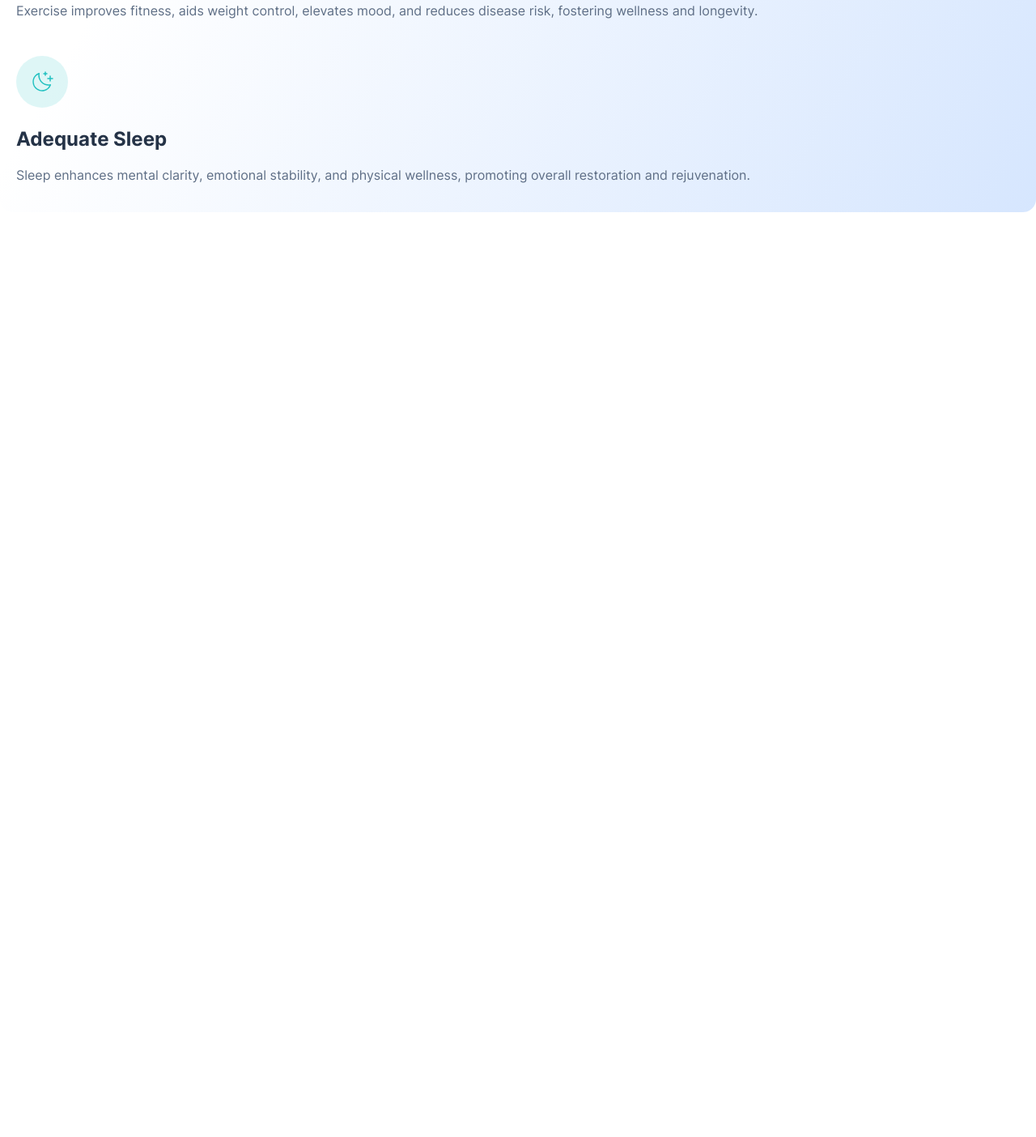
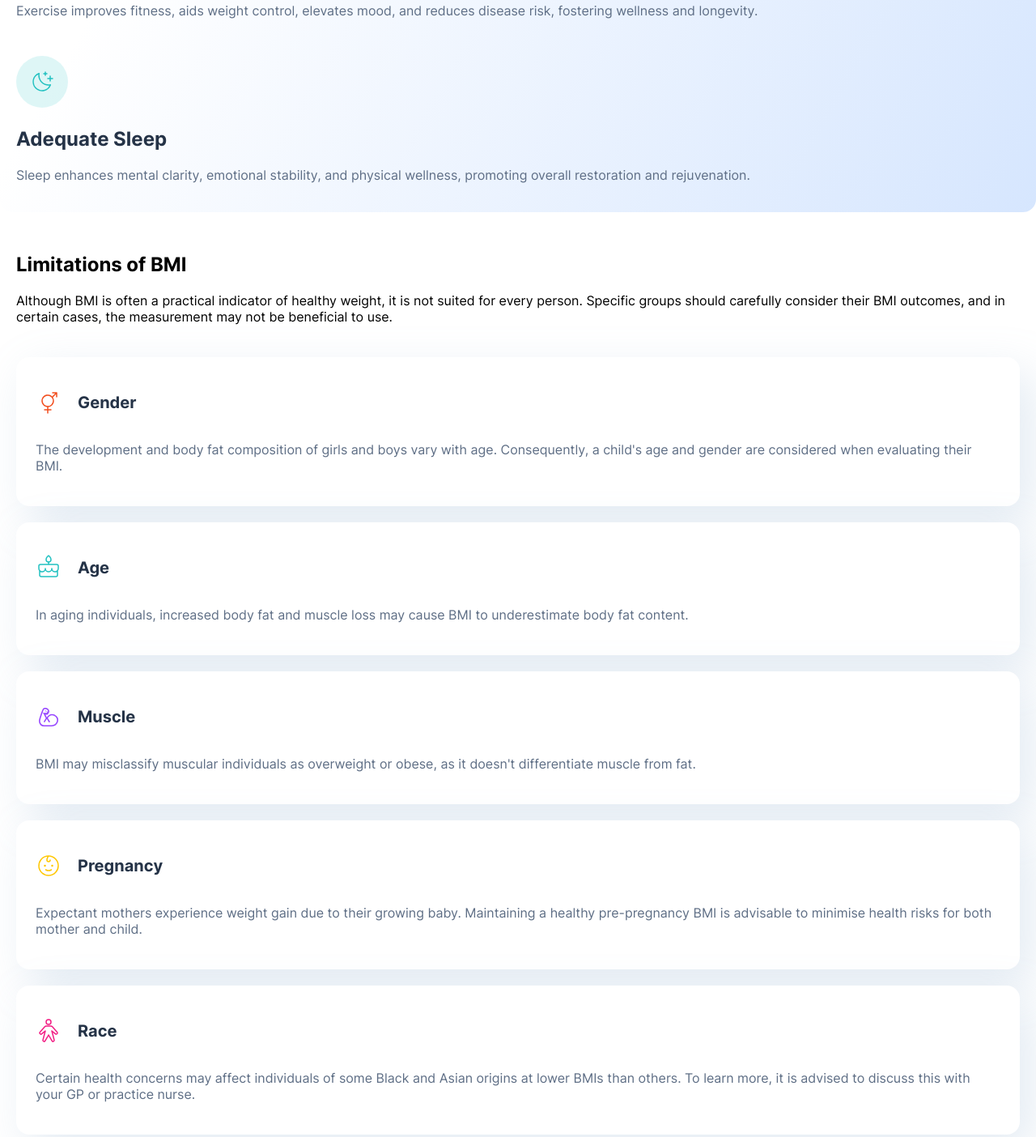
Before and after one commit to joshhovis/BMI-Calculator, a plain HTML site: page index.html in a window 1280 px wide. Shown: the part 2513-3917 px from the top of the page at 81% size. Before the commit the page ends 2825 px from the top, so only its background shows below. Drawn offline with Linux system fonts and the light colour scheme.

Commit message:
Add html and styling for limitations section

```diff
--- a/app.css
+++ b/app.css
@@ -277,3 +277,42 @@ body, html {
 .tips p {
     color: #5e6e85;
 }
+
+.limitations {
+    padding: 0 20px;
+    margin-bottom: 80px;
+}
+
+.limitations-description {
+    margin-bottom: 40px;
+}
+
+.limitations-categories {
+    display: flex;
+    flex-direction: column;
+    gap: 20px;
+}
+
+.limitations-category {
+    border-radius: 16px;
+    padding: 24px;
+    -webkit-box-shadow: 16px 20px 56px 0px rgba(143,174,207,0.25);
+    -moz-box-shadow: 16px 20px 56px 0px rgba(143,174,207,0.25);
+    box-shadow: 16px 20px 56px 0px rgba(143,174,207,0.25);
+    background: white;
+}
+
+.limitations-category-header {
+    display: flex;
+    align-items: center;
+    gap: 20px;
+}
+
+.limitations-category-header-text {
+    font-size: 20px;
+    color: #253347;
+}
+
+.limitations-category-description {
+    color: #5e6e85;
+}
--- a/index.html
+++ b/index.html
@@ -186,6 +186,110 @@
                     </p>
                 </div>
             </div>
+
+            <div class="limitations">
+                <h2 class="limitations-header">Limitations of BMI</h2>
+                <p class="limitations-description">
+                    Although BMI is often a practical indicator of healthy
+                    weight, it is not suited for every person. Specific groups
+                    should carefully consider their BMI outcomes, and in certain
+                    cases, the measurement may not be beneficial to use.
+                </p>
+
+                <div class="limitations-categories">
+                    <div class="limitations-category">
+                        <div class="limitations-category-header">
+                            <img
+                                class="limitations-category-header-icon"
+                                src="./assets/images/icon-gender.svg"
+                                alt="gender icon"
+                            />
+                            <h3 class="limitations-category-header-text">
+                                Gender
+                            </h3>
+                        </div>
+                        <p class="limitations-category-description">
+                            The development and body fat composition of girls
+                            and boys vary with age. Consequently, a child's age
+                            and gender are considered when evaluating their BMI.
+                        </p>
+                    </div>
+
+                    <div class="limitations-category">
+                        <div class="limitations-category-header">
+                            <img
+                                class="limitations-category-header-icon"
+                                src="./assets/images/icon-age.svg"
+                                alt="age icon"
+                            />
+                            <h3 class="limitations-category-header-text">
+                                Age
+                            </h3>
+                        </div>
+                        <p class="limitations-category-description">
+                            In aging individuals, increased body fat and muscle
+                            loss may cause BMI to underestimate body fat
+                            content.
+                        </p>
+                    </div>
+
+                    <div class="limitations-category">
+                        <div class="limitations-category-header">
+                            <img
+                                class="limitations-category-header-icon"
+                                src="./assets/images/icon-muscle.svg"
+                                alt="muscle icon"
+                            />
+                            <h3 class="limitations-category-header-text">
+                                Muscle
+                            </h3>
+                        </div>
+                        <p class="limitations-category-description">
+                            BMI may misclassify muscular individuals as
+                            overweight or obese, as it doesn't differentiate
+                            muscle from fat.
+                        </p>
+                    </div>
+
+                    <div class="limitations-category">
+                        <div class="limitations-category-header">
+                            <img
+                                class="limitations-category-header-icon"
+                                src="./assets/images/icon-pregnancy.svg"
+                                alt="pregnancy icon"
+                            />
+                            <h3 class="limitations-category-header-text">
+                                Pregnancy
+                            </h3>
+                        </div>
+                        <p class="limitations-category-description">
+                            Expectant mothers experience weight gain due to
+                            their growing baby. Maintaining a healthy
+                            pre-pregnancy BMI is advisable to minimise health
+                            risks for both mother and child.
+                        </p>
+                    </div>
+
+                    <div class="limitations-category">
+                        <div class="limitations-category-header">
+                            <img
+                                class="limitations-category-header-icon"
+                                src="./assets/images/icon-race.svg"
+                                alt="race icon"
+                            />
+                            <h3 class="limitations-category-header-text">
+                                Race
+                            </h3>
+                        </div>
+                        <p class="limitations-category-description">
+                            Certain health concerns may affect individuals of
+                            some Black and Asian origins at lower BMIs than
+                            others. To learn more, it is advised to discuss this
+                            with your GP or practice nurse.
+                        </p>
+                    </div>
+                </div>
+            </div>
         </main>
 
         <script src="./index.js"></script>
```
